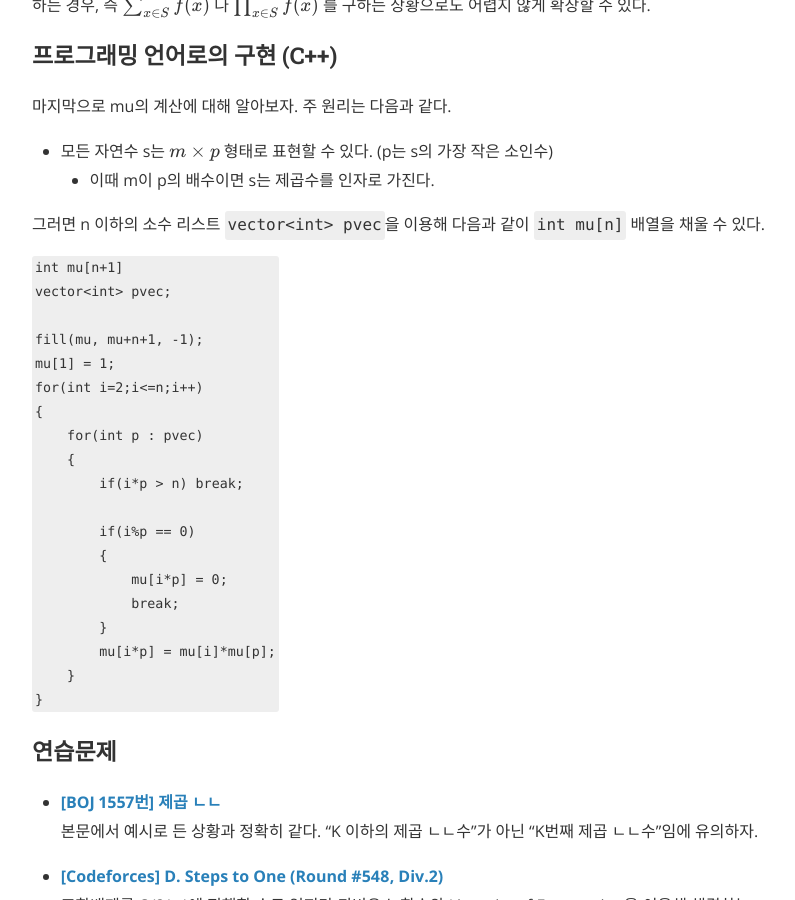
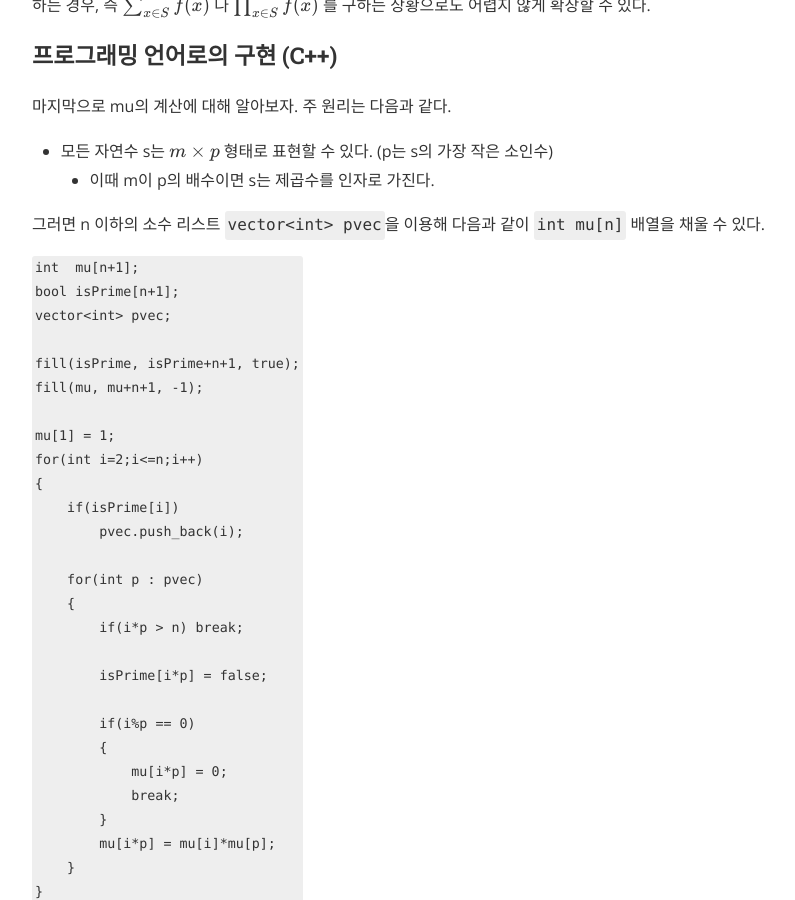
Before and after one commit to nyan101/nyan101.github.io, a Jekyll site: the page built from _posts/2019-03-31-Mobius-function.md, in a window 1280 px wide and 900 px high, scrolled down 2269 px. Shown: the whole window, without its empty margins (240-1035 px from the left). Built offline with Jekyll 4.4.1, drawn with Linux system fonts in a browser that asks for light colours; nearby versions of some CDN libraries; formulas are drawn with MathJax 3; comment, search, counter and statistics services are not loaded; a style sheet for code colours, icons or effects is not loaded.

Commit message:
fix code

````diff
--- a/_posts/2019-03-31-Mobius-function.md
+++ b/_posts/2019-03-31-Mobius-function.md
@@ -89,16 +89,24 @@ $$
 그러면 n 이하의 소수 리스트 `vector<int> pvec`을 이용해 다음과 같이 `int mu[n]` 배열을 채울 수 있다.
 
 ```c++
-int mu[n+1]
+int  mu[n+1];
+bool isPrime[n+1];
 vector<int> pvec;
 
+fill(isPrime, isPrime+n+1, true);
 fill(mu, mu+n+1, -1);
+
 mu[1] = 1;
 for(int i=2;i<=n;i++)
 {
+    if(isPrime[i])
+        pvec.push_back(i);
+
     for(int p : pvec)
     {
         if(i*p > n) break;
+
+        isPrime[i*p] = false;
 
         if(i%p == 0)
         {
````
